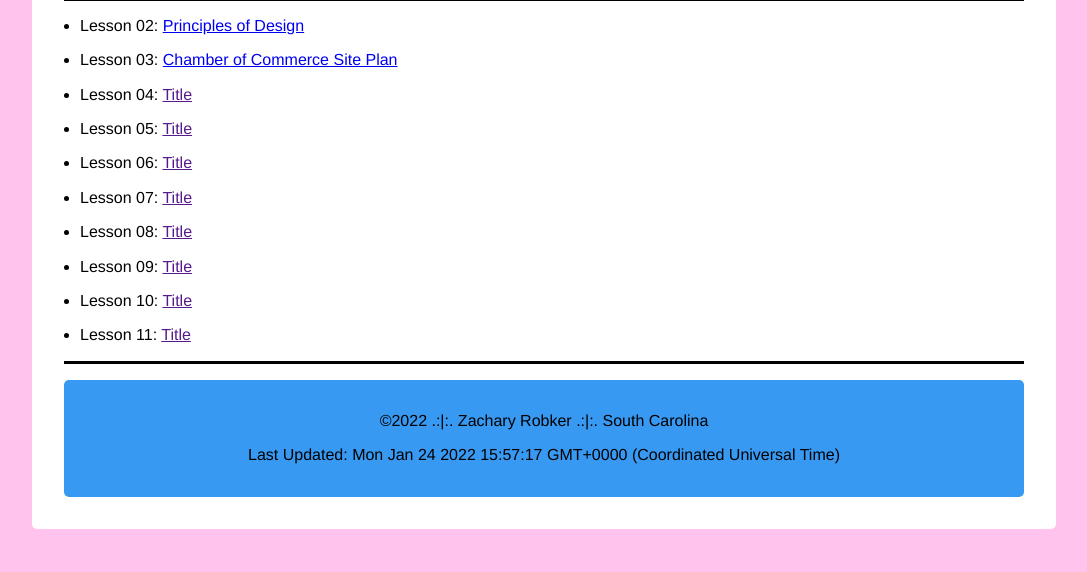
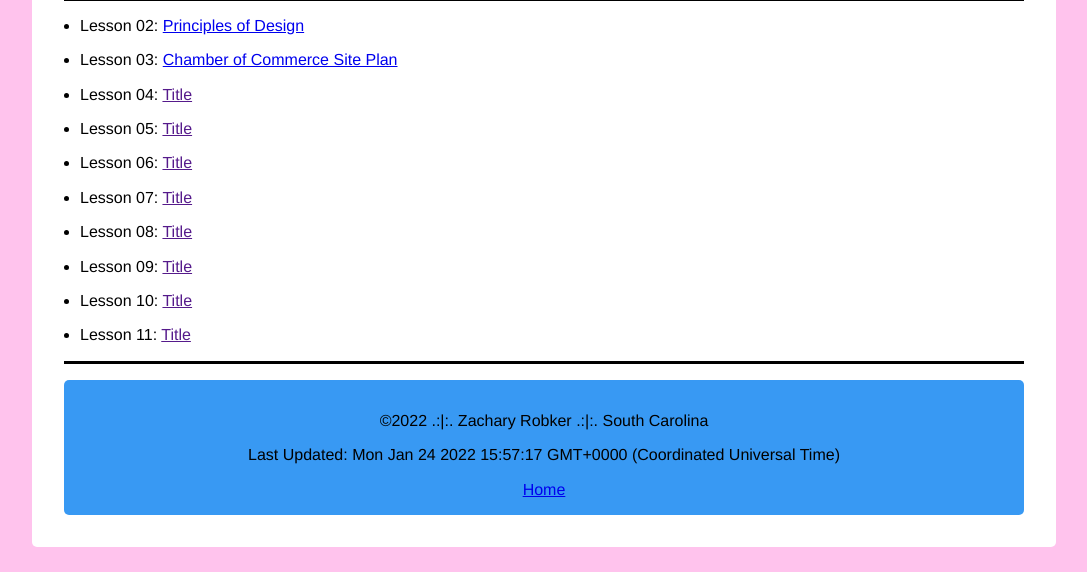
Before and after one commit to zrobker/winter, a plain HTML site: page index.html in a window 1280 px wide. Shown: the part 485-1057 px from the top of the page, without its empty margins (96-1183 px from the left). Drawn offline with Linux system fonts and the light colour scheme.

Commit message:
home link

```diff
--- a/index.html
+++ b/index.html
@@ -38,7 +38,7 @@
     </main>
     <footer>
         <p>&copy;<span id="year">year</span> .:|:. Zachary Robker .:|:. South Carolina</p>
-        <p>Last Updated: <span id="date">date</span></p>
+        <p>Last Updated: <span id="date">date</span></p><a href="https://zrobker.github.io/wdd230/index.html" id="home-link">Home</a>
     </footer>
     </div>
 </body>
```
